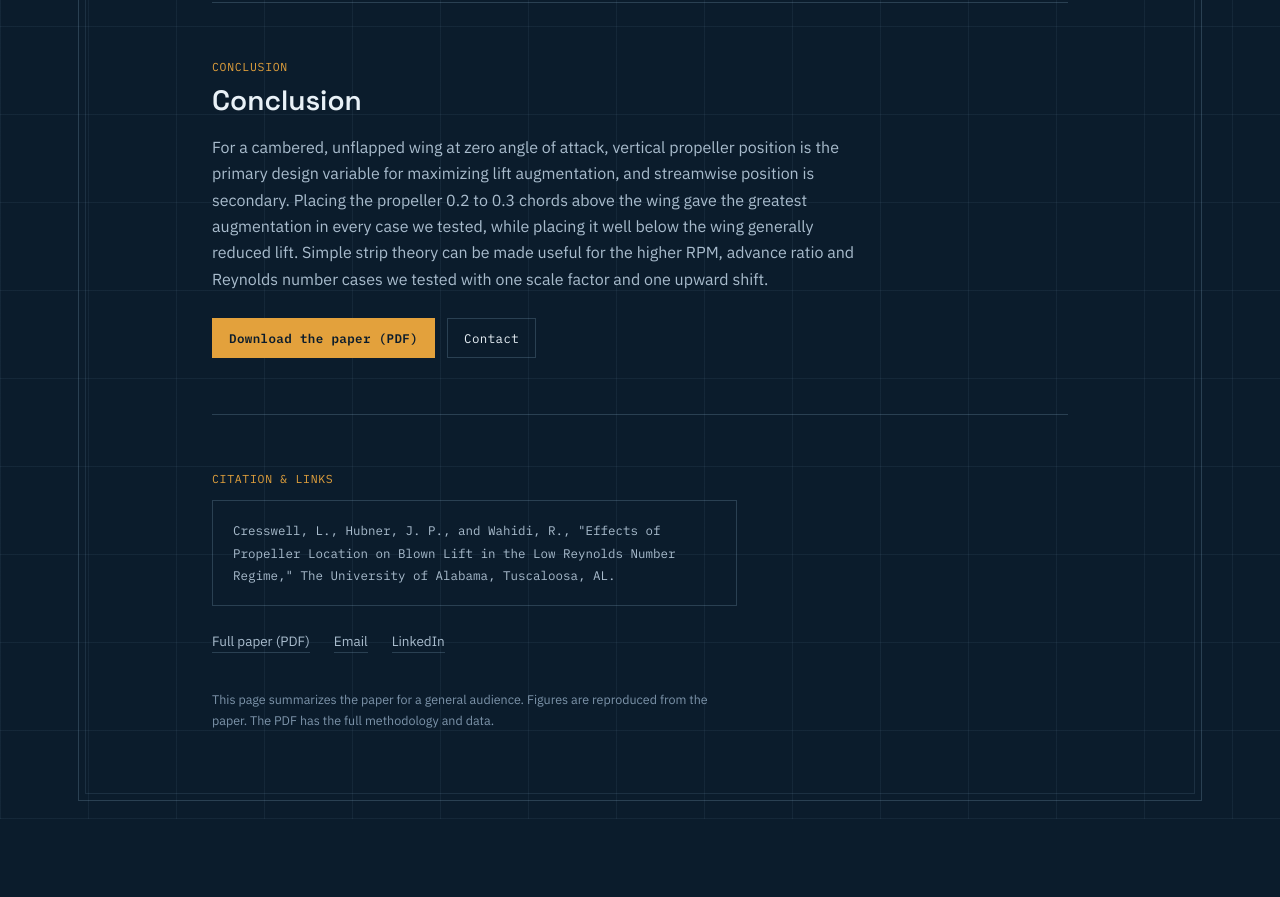
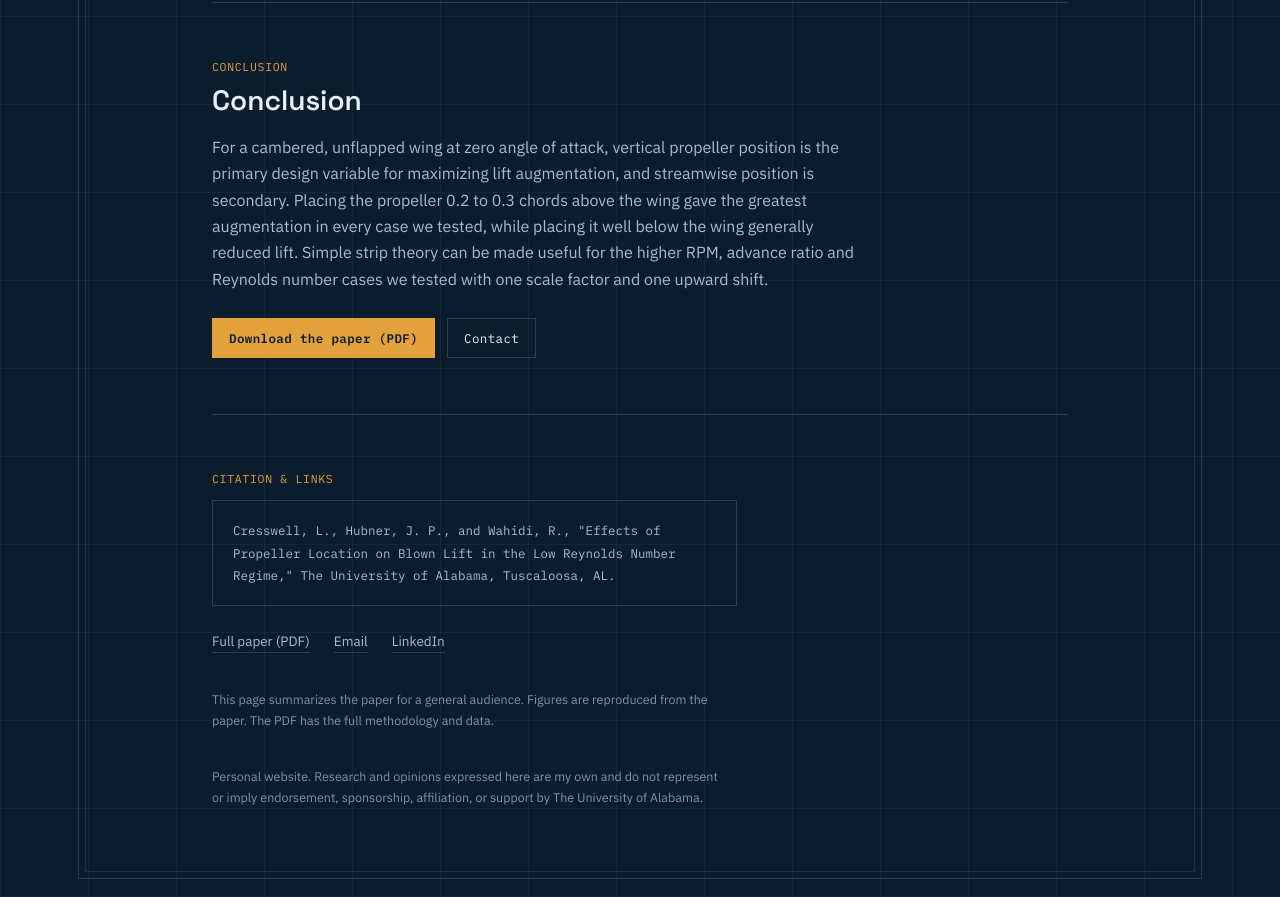
Before and after one commit to ljcresswell/blown-lift, a plain HTML site: page index.html in a window 1280 px wide. Shown: the part 6660-7557 px from the top of the page. Before the commit the page ends 7479 px from the top, so only its background shows below. Drawn offline with Linux system fonts and the light colour scheme.

Commit message:
Add disclaimer about personal website and opinions
Added a note about personal website and opinions.

```diff
--- a/index.html
+++ b/index.html
@@ -185,6 +185,7 @@ ul.find li::before{counter-increment:f;content:counter(f,decimal-leading-zero);p
   <div class="cite">Cresswell, L., Hubner, J. P., and Wahidi, R., "Effects of Propeller Location on Blown Lift in the Low Reynolds Number Regime," The University of Alabama, Tuscaloosa, AL.</div>
   <div class="links"><a href="assets/paper.pdf">Full paper (PDF)</a><a href="mailto:ljcresswell@crimson.ua.edu">Email</a><a href="https://www.linkedin.com/in/luke-cresswell-288117291/">LinkedIn</a></div>
   <p class="note">This page summarizes the paper for a general audience. Figures are reproduced from the paper. The PDF has the full methodology and data.</p>
+  <p class="note">Personal website. Research and opinions expressed here are my own and do not represent or imply endorsement, sponsorship, affiliation, or support by The University of Alabama.</p>
 </section>
 
 </div></div></div>
```
